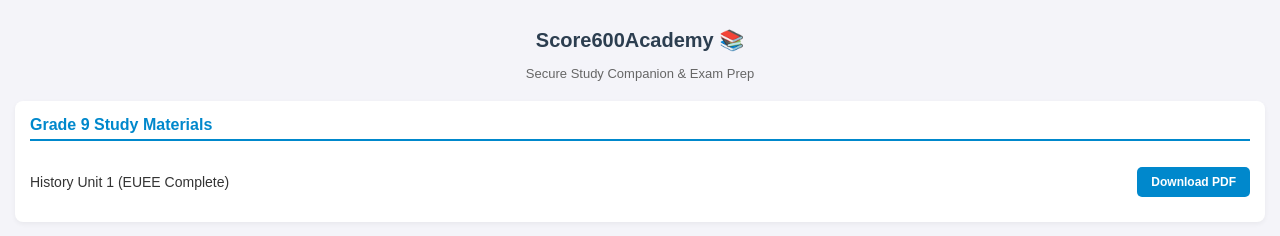
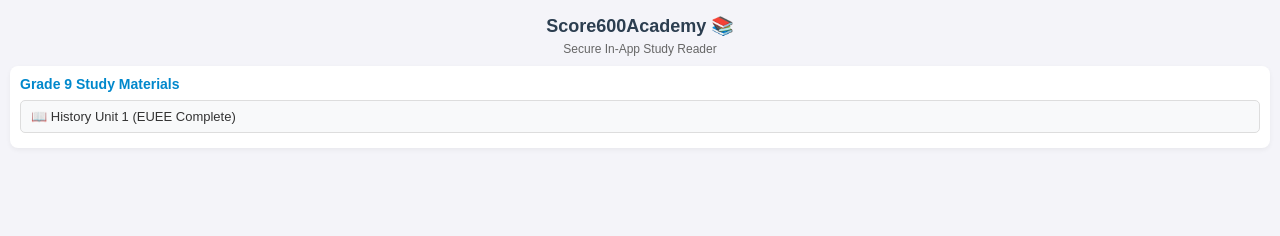
Before and after one commit to natansabawi/score600academy, a plain HTML site: page index.html in a window 1280 px wide. Drawn offline with Linux system fonts and the light colour scheme.

Commit message:
Replace downloads with secure in-app PDF reader and disable right-click

```diff
--- a/index.html
+++ b/index.html
@@ -3,102 +3,102 @@
 <head>
     <meta charset="UTF-8">
     <meta name="viewport" content="width=device-width, initial-scale=1.0">
-    <title>Score600Academy</title>
-    <!-- Telegram WebApp Script -->
+    <title>Score600Academy Reader</title>
     <script src="https://telegram.org/js/telegram-web-app.js"></script>
-    <!-- PDF-Lib for Client-Side Watermarking -->
-    <script src="https://unpkg.com/pdf-lib@1.4.0/dist/pdf-lib.min.js"></script>
     <style>
-        body { font-family: Arial, sans-serif; background: #f4f4f9; color: #333; margin: 0; padding: 15px; }
-        h1 { font-size: 20px; text-align: center; color: #2c3e50; }
-        .subtitle { text-align: center; font-size: 13px; color: #666; margin-bottom: 20px; }
-        .grade-section { background: white; padding: 15px; border-radius: 8px; margin-bottom: 15px; box-shadow: 0 2px 5px rgba(0,0,0,0.05); }
-        .grade-section h3 { margin-top: 0; color: #0088cc; font-size: 16px; border-bottom: 2px solid #0088cc; padding-bottom: 5px; }
-        .chapter-card { display: flex; justify-content: space-between; align-items: center; padding: 10px 0; border-bottom: 1px solid #eee; font-size: 14px; }
-        .chapter-card:last-child { border-bottom: none; }
-        button { background: #0088cc; color: white; border: none; padding: 8px 14px; border-radius: 5px; cursor: pointer; font-weight: bold; font-size: 12px; }
-        button:active { background: #006699; }
+        body {
+            font-family: Arial, sans-serif;
+            background: #f4f4f9;
+            color: #333;
+            margin: 0;
+            padding: 10px;
+            /* Disable text highlighting/selection across the app */
+            -webkit-user-select: none;
+            user-select: none;
+        }
+        h1 { font-size: 18px; text-align: center; color: #2c3e50; margin: 5px 0; }
+        .subtitle { text-align: center; font-size: 12px; color: #666; margin-bottom: 10px; }
+
+        .menu-container { background: white; padding: 10px; border-radius: 8px; margin-bottom: 10px; box-shadow: 0 2px 5px rgba(0,0,0,0.05); }
+        .menu-container h3 { margin: 0 0 8px 0; color: #0088cc; font-size: 14px; }
+
+        .chapter-btn {
+            display: block;
+            width: 100%;
+            background: #f8f9fa;
+            color: #333;
+            border: 1px solid #ddd;
+            padding: 8px 10px;
+            margin-bottom: 5px;
+            border-radius: 5px;
+            cursor: pointer;
+            font-size: 13px;
+            text-align: left;
+        }
+        .chapter-btn:hover { background: #e2e6ea; }
+
+        /* Reader View Area */
+        #reader-container {
+            display: none;
+            background: white;
+            padding: 5px;
+            border-radius: 8px;
+            box-shadow: 0 2px 5px rgba(0,0,0,0.05);
+        }
+        .back-btn {
+            background: #e74c3c;
+            color: white;
+            border: none;
+            padding: 6px 12px;
+            border-radius: 4px;
+            cursor: pointer;
+            font-size: 12px;
+            margin-bottom: 8px;
+        }
+        iframe {
+            width: 100%;
+            height: 70vh;
+            border: none;
+            border-radius: 5px;
+        }
     </style>
 </head>
-<body>
+<body oncontextmenu="return false;"> <!-- Disable right-click globally -->
+
     <h1>Score600Academy 📚</h1>
-    <div class="subtitle">Secure Study Companion & Exam Prep</div>
+    <div class="subtitle">Secure In-App Study Reader</div>
 
-    <div class="grade-section">
+    <!-- Chapter Selection Menu -->
+    <div id="menu" class="menu-container">
         <h3>Grade 9 Study Materials</h3>
-        <div class="chapter-card">
-            <span>History Unit 1 (EUEE Complete)</span>
-            <button onclick="downloadProtectedPdf('grade9_history_ch1.pdf', 'Grade9_History_Unit1')">Download PDF</button>
-        </div>
+        <button class="chapter-btn" onclick="openReader('materials/grade9_history_ch1.pdf', 'History Unit 1')">
+            📖 History Unit 1 (EUEE Complete)
+        </button>
+        <!-- Add more chapters here easily -->
+    </div>
+
+    <!-- Embedded PDF Reader (Hidden until a chapter is clicked) -->
+    <div id="reader-container">
+        <button class="back-btn" onclick="closeReader()">⬅ Back to Chapters</button>
+        <h3 id="reader-title" style="margin: 5px 0; font-size: 14px; color: #333;"></h3>
+        <!-- #toolbar=0 hides the browser's download/print PDF toolbar -->
+        <iframe id="pdf-frame" src=""></iframe>
     </div>
 
     <script>
-        async function downloadProtectedPdf(pdfFileName, gradeTitle) {
-            try {
-                const tg = window.Telegram?.WebApp;
-                const user = tg?.initDataUnsafe?.user;
+        function openReader(pdfPath, title) {
+            const absoluteUrl = `${window.location.origin}/${pdfPath}#toolbar=0&navpanes=0&scrollbar=0`;
+            document.getElementById('pdf-frame').src = absoluteUrl;
+            document.getElementById('reader-title').innerText = title;
 
-                const userName = user ? `${user.first_name} ${user.last_name || ''}`.trim() : "Score600Academy Student";
-                const userId = user ? user.id : "Guest";
-                const timestamp = new Date().toISOString().split('T')[0];
+            document.getElementById('menu').style.display = 'none';
+            document.getElementById('reader-container').style.display = 'block';
+        }
 
-                const pdfUrl = `${window.location.origin}/materials/${pdfFileName}`;
-                console.log("Fetching from absolute URL:", pdfUrl);
-
-                const response = await fetch(pdfUrl);
-                if (!response.ok) {
-                    throw new Error(`Server returned status ${response.status}. Make sure the PDF file exists in the materials folder.`);
-                }
-
-                const existingPdfBytes = await response.arrayBuffer();
-
-                const { PDFDocument, rgb, degrees, StandardFonts } = PDFLib;
-                const pdfDoc = await PDFDocument.load(existingPdfBytes);
-
-                const font = await pdfDoc.embedFont(StandardFonts.HelveticaBold);
-                const pages = pdfDoc.getPages();
-
-                const watermarkText = `LICENSED TO: ${userName} (ID: ${userId}) - ${timestamp}`;
-
-                for (const page of pages) {
-                    const { width, height } = page.getSize();
-
-                    page.drawRectangle({
-                        x: width * 0.1,
-                        y: height * 0.5,
-                        width: width * 0.8,
-                        height: 30,
-                        color: rgb(1, 0, 0),
-                        opacity: 0.7,
-                    });
-
-                    page.drawText(watermarkText, {
-                        x: (width * 0.1) + 10,
-                        y: (height * 0.5) + 10,
-                        size: 11,
-                        font: font,
-                        color: rgb(1, 1, 1),
-                    });
-                }
-
-                const modifiedPdfBytes = await pdfDoc.save();
-                const blob = new Blob([modifiedPdfBytes], { type: 'application/pdf' });
-                const blobUrl = URL.createObjectURL(blob);
-
-                const link = document.createElement('a');
-                link.href = blobUrl;
-                link.download = `${gradeTitle}_Protected.pdf`;
-
-                document.body.appendChild(link);
-                link.click();
-                document.body.removeChild(link);
-
-                setTimeout(() => URL.revokeObjectURL(blobUrl), 1000);
-
-            } catch (error) {
-                console.error("Watermark error:", error);
-                alert("Download failed: " + error.message);
-            }
+        function closeReader() {
+            document.getElementById('pdf-frame').src = '';
+            document.getElementById('reader-container').style.display = 'none';
+            document.getElementById('menu').style.display = 'block';
         }
     </script>
 </body>
```
